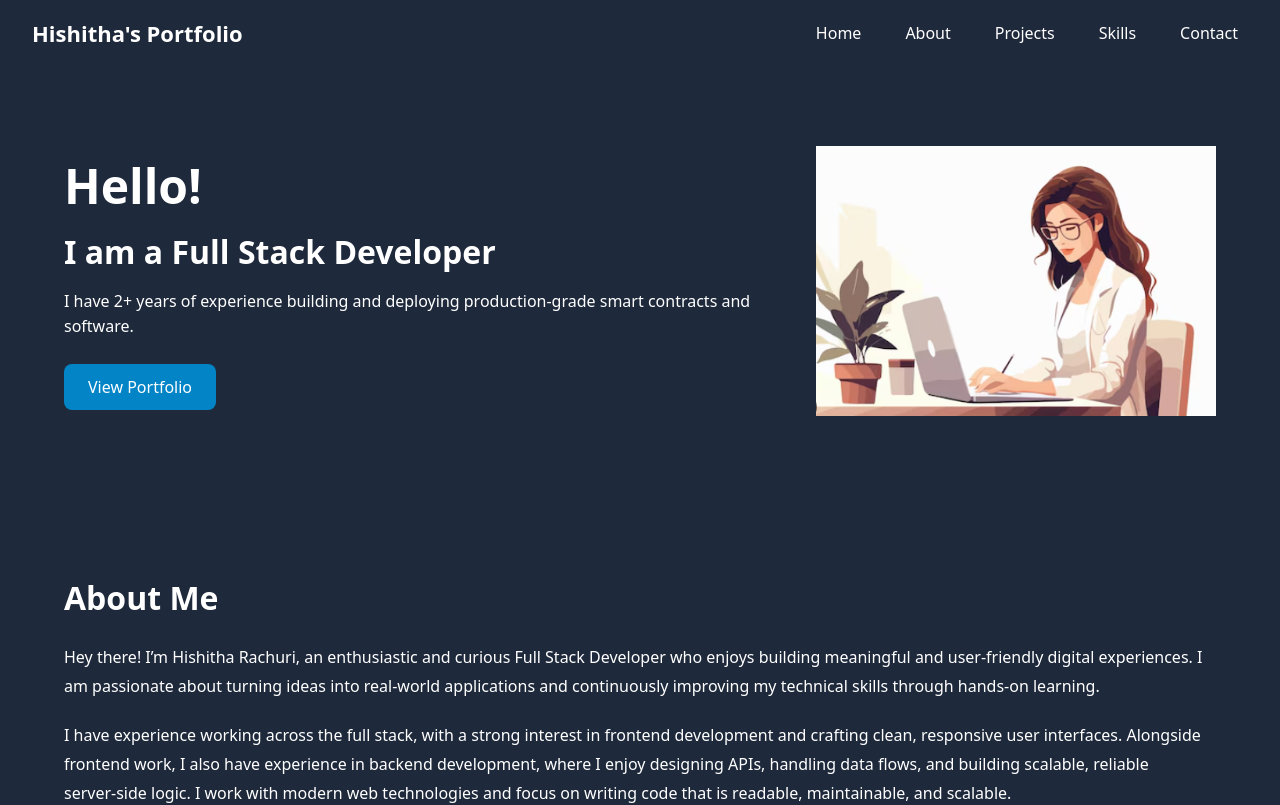
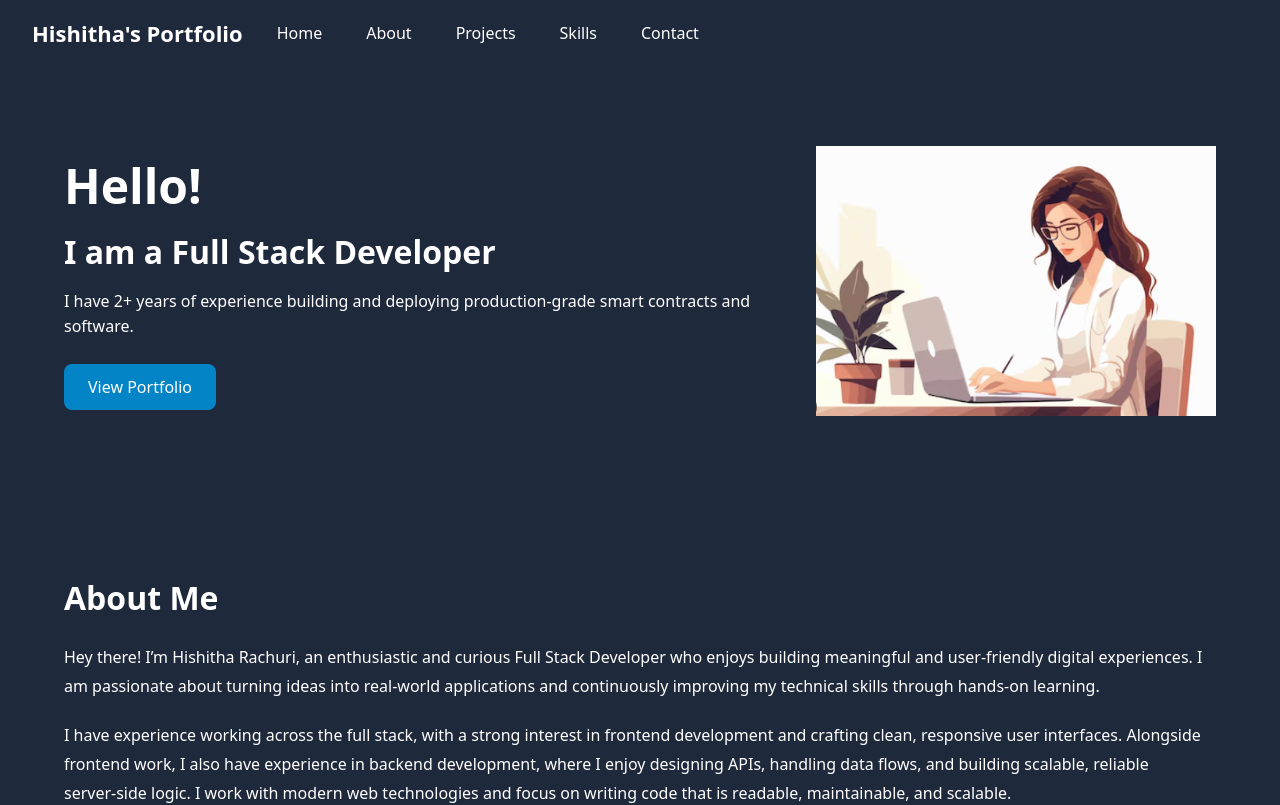
Before and after one commit to Hishitharachuri/HishithaPortfolio, a React app: page / in a window 1280 px wide. Shown: the top 805 px of the page. Built offline with nearby package versions, Linux system fonts and the light colour scheme; the HTML template or start-up script is replaced by a standard one.

Commit message:
Portfolio style changes

```diff
--- a/src/App.css
+++ b/src/App.css
@@ -20,7 +20,9 @@ body {
 .navbar {
   background-color: #1e293b;
   padding: 16px 32px;
-  flex:1;
+  display: flex;
+  justify-content: space-between;
+  align-items: center;
 }
 
 .nav-list {
@@ -295,6 +297,7 @@ body {
 .heading{
   margin-bottom:10px;
   margin-top: 10px;
+  align-items: center;
 
 }
 
```
